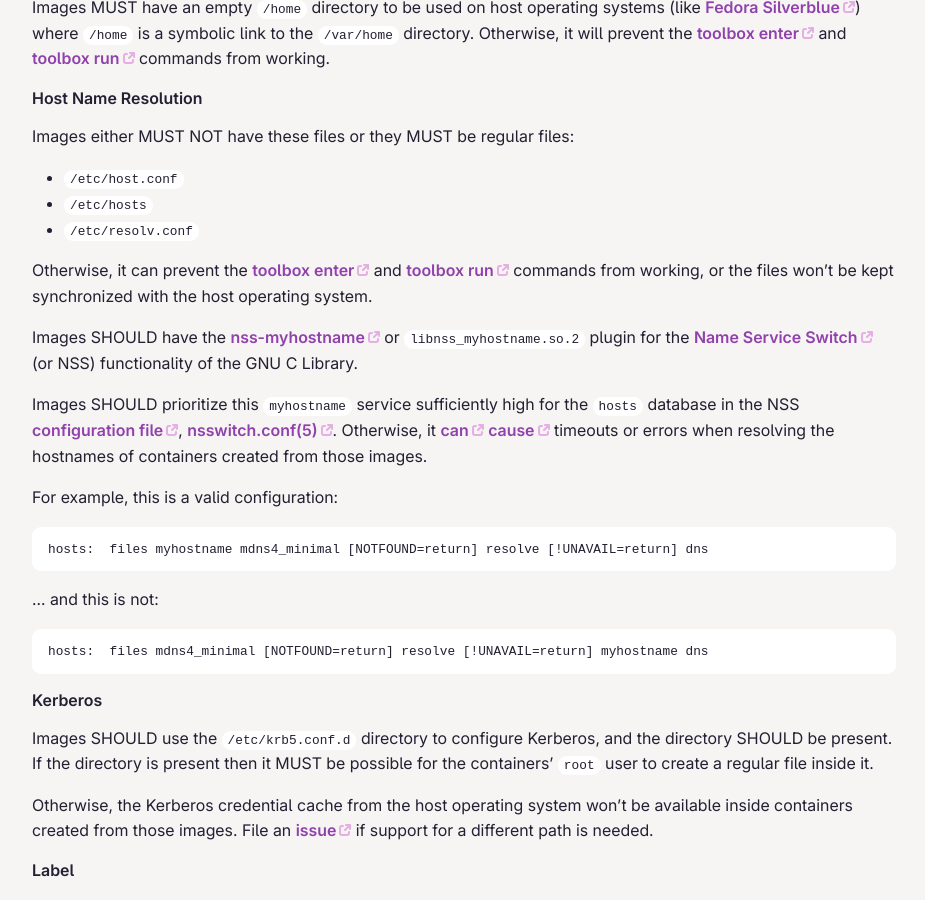
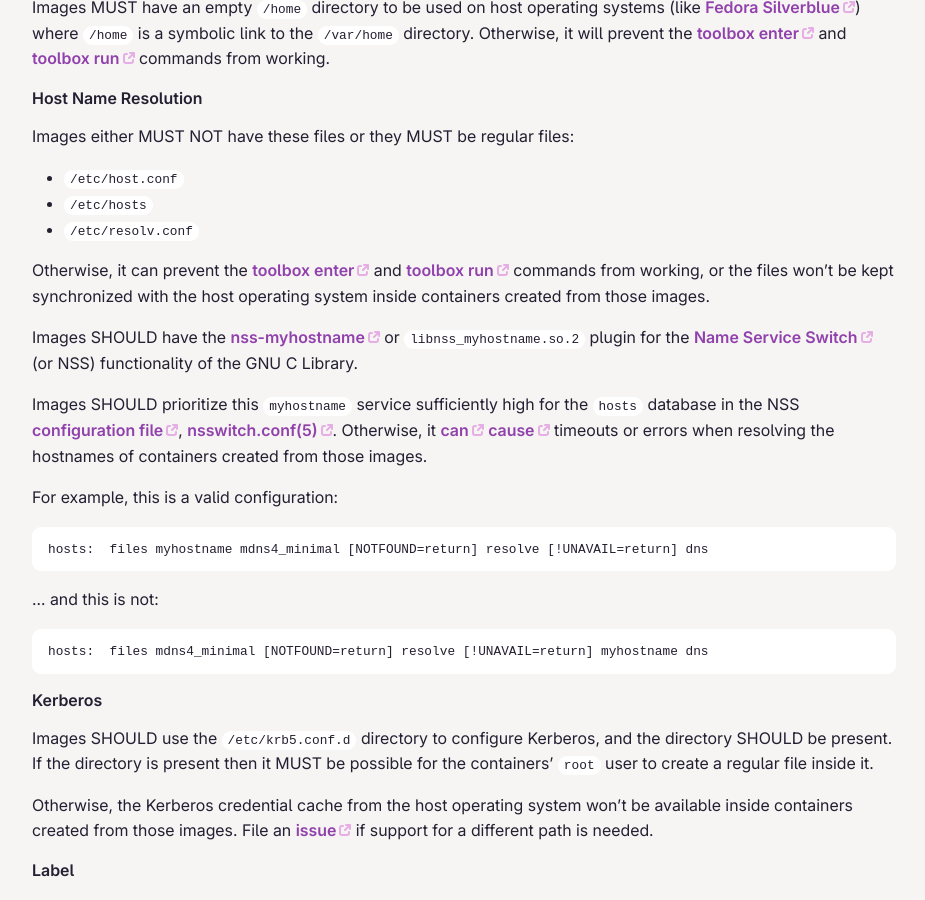
Before and after one commit to containers/containertoolbx.org, a Jekyll site: the page built from doc.md, in a window 1280 px wide and 900 px high, scrolled down 4644 px. Shown: the whole window, without its empty margins (176-1101 px from the left). Built offline with Jekyll 4.4.1, drawn with Linux system fonts in a browser that asks for light colours.

Commit message:
Tweak the text in 'Host Name Resolution' for clarity and consistency
It wasn't clear exactly which files won't be kept synchronized with the
host operating system.

Fallout from bdea0a2413f89019f3de7aa47e6477577f21ffd9

https://github.com/containers/toolbox/issues/1606

```diff
--- a/doc.md
+++ b/doc.md
@@ -161,7 +161,7 @@
 * `/etc/hosts`
 * `/etc/resolv.conf`
 
-Otherwise, it can prevent the [toolbox enter](https://github.com/containers/toolbox/blob/main/doc/toolbox-enter.1.md) and [toolbox run](https://github.com/containers/toolbox/blob/main/doc/toolbox-run.1.md) commands from working, or the files won't be kept synchronized with the host operating system.
+Otherwise, it can prevent the [toolbox enter](https://github.com/containers/toolbox/blob/main/doc/toolbox-enter.1.md) and [toolbox run](https://github.com/containers/toolbox/blob/main/doc/toolbox-run.1.md) commands from working, or the files won't be kept synchronized with the host operating system inside containers created from those images.
 
 Images SHOULD have the [nss-myhostname](https://www.freedesktop.org/software/systemd/man/latest/nss-myhostname.html) or `libnss_myhostname.so.2` plugin for the [Name Service Switch](https://www.gnu.org/software/libc/manual/html_node/Name-Service-Switch.html) (or NSS) functionality of the GNU C Library.
 
```
